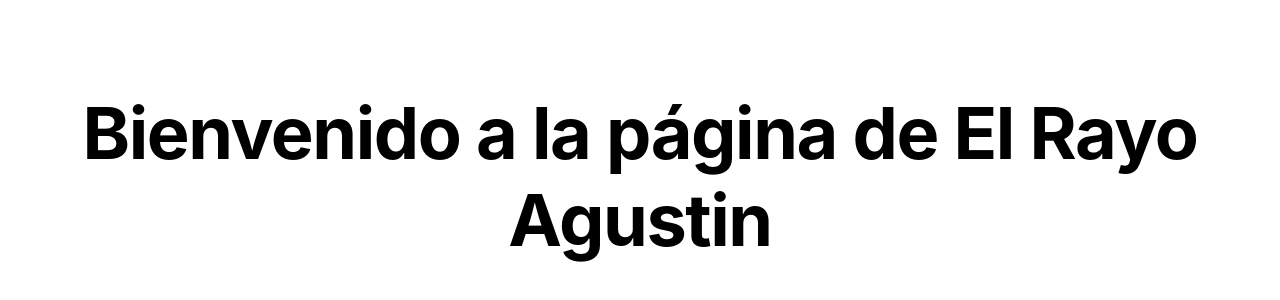
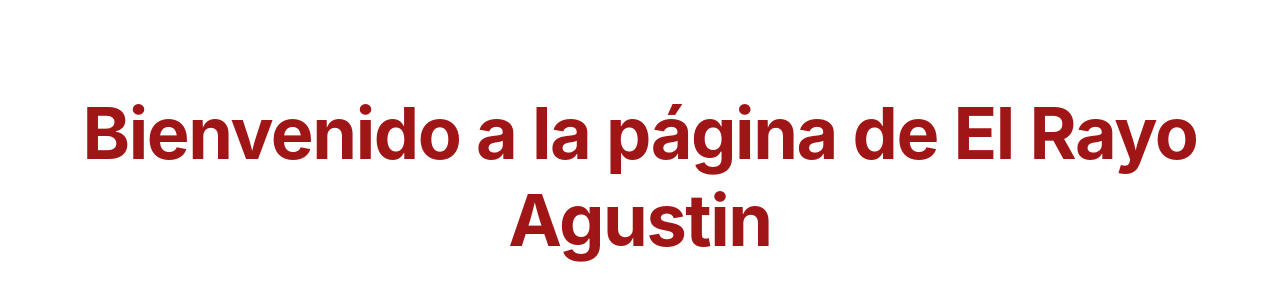
Before and after one commit to elrayoagustin/Elrayoagustinweb, a plain HTML site: page index.html in a window 1280 px wide. Shown: the part 244-544 px from the top of the page. Drawn offline with Linux system fonts and the light colour scheme.

Commit message:
cambio color

```diff
--- a/index.html
+++ b/index.html
@@ -10,7 +10,7 @@
       margin:0;
       font-family: -apple-system, BlinkMacSystemFont, "Segoe UI", Roboto, "Helvetica Neue", Arial;
       background:#ffffff;
-      color:#000000;
+      color:#a01515;
     }
     .wrap {
       height:100%;
```
